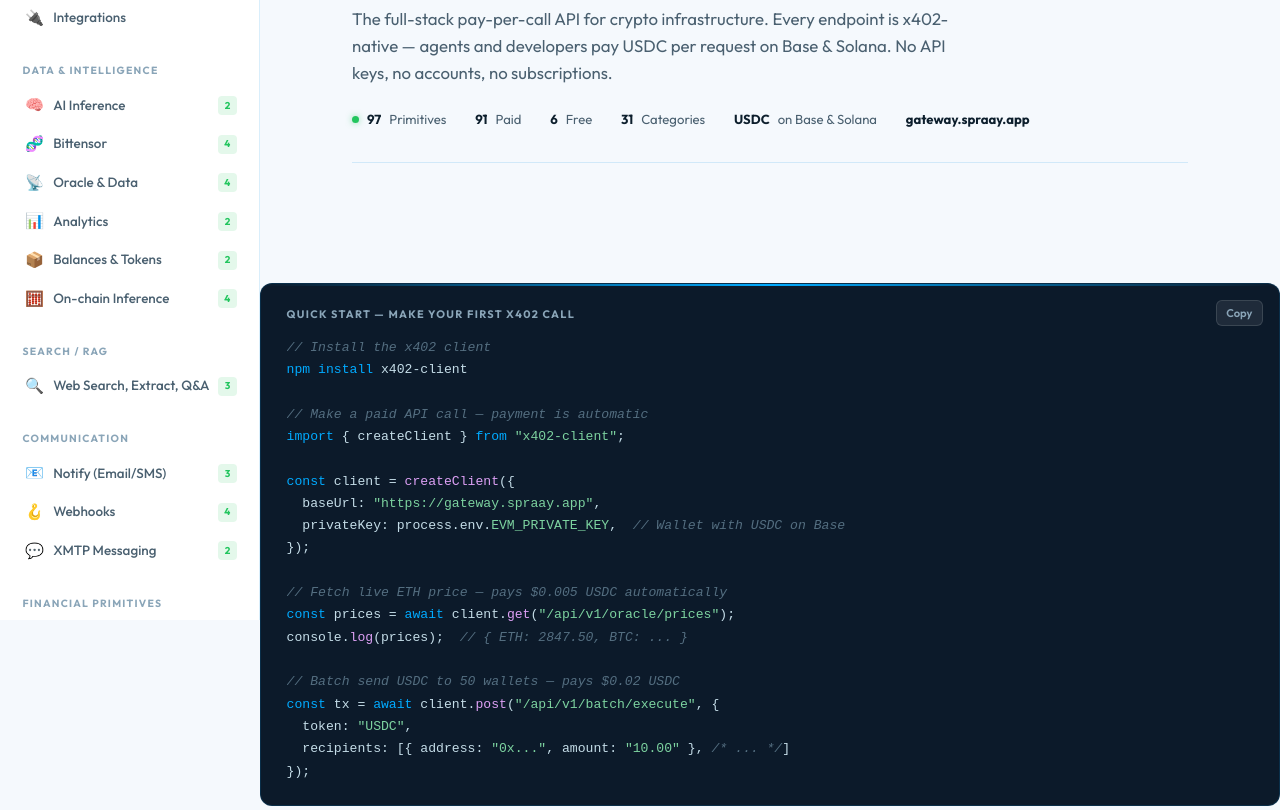
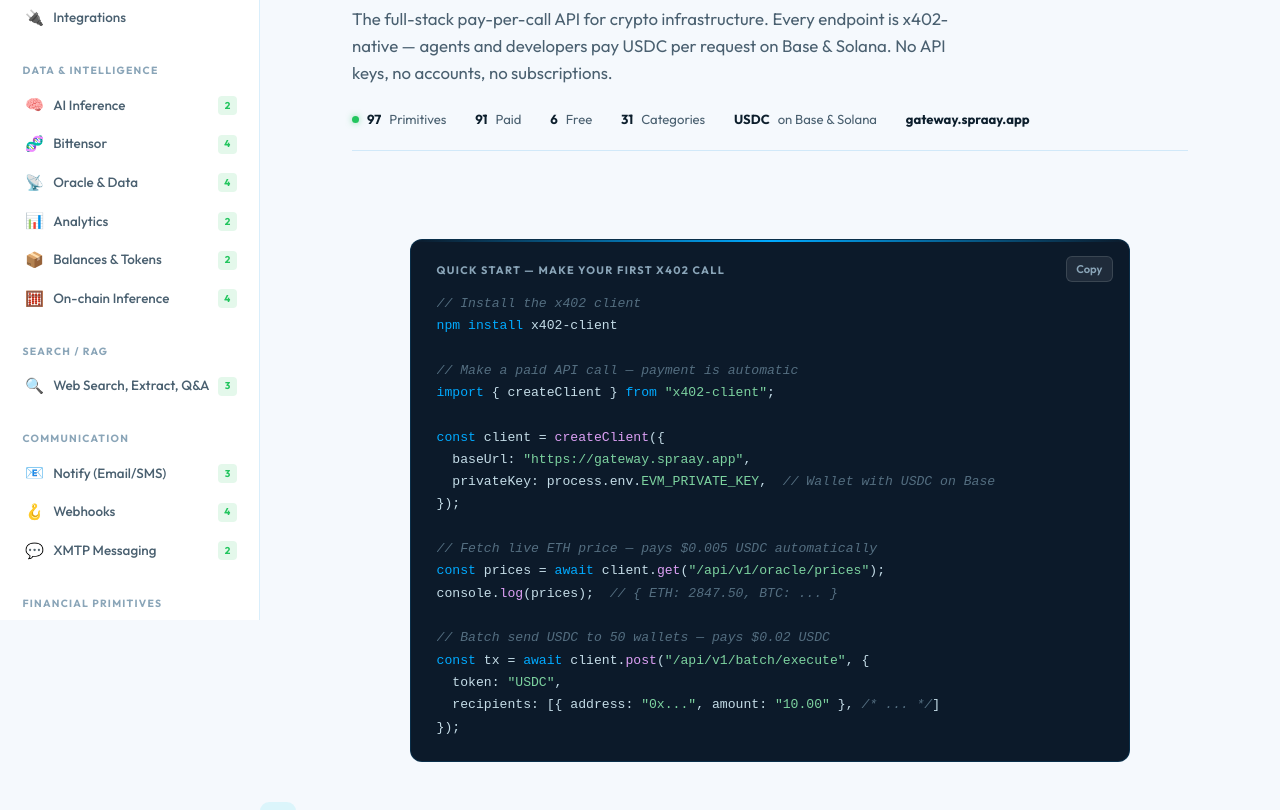
Before and after one commit to plagtech/spraay-docs, a plain HTML site: page index.html in a window 1280 px wide. Shown: the part 180-990 px from the top of the page. Drawn offline with Linux system fonts and the light colour scheme.

```diff
--- a/index.html
+++ b/index.html
@@ -100,7 +100,7 @@
         .content { max-width: 900px; margin: 0 auto; padding: 2.5rem 2rem 5rem; }
 
         /* ── Hero ─────────────────────────────────── */
-        .docs-hero { padding: 2.5rem 0 2rem; border-bottom: 1px solid var(--border); margin-bottom: 2.5rem; }
+        .docs-hero { padding: 2.5rem 0 1.25rem; border-bottom: 1px solid var(--border); margin-bottom: 1rem; }
         .docs-hero h1 { font-size: 2.2rem; font-weight: 800; line-height: 1.15; margin-bottom: 0.6rem; }
         .docs-hero h1 span { background: linear-gradient(135deg, var(--blue-bright), #38d4ff); -webkit-background-clip: text; -webkit-text-fill-color: transparent; }
         .docs-hero p { color: var(--text-dim); font-size: 1.05rem; max-width: 620px; margin-bottom: 1.4rem; }
@@ -110,7 +110,7 @@
         .hero-dot { width: 7px; height: 7px; border-radius: 50%; background: var(--green); box-shadow: 0 0 6px rgba(34,197,94,0.5); }
 
         /* ── Quick Start ─────────────────────────── */
-        .quickstart { background: var(--bg-code); border-radius: 12px; padding: 1.4rem 1.6rem; margin-bottom: 2.5rem; position: relative; overflow: hidden; border: 1px solid rgba(0,170,255,0.15); }
+        .quickstart { background: var(--bg-code); border-radius: 12px; padding: 1.4rem 1.6rem; margin: -0.5rem auto 2.5rem; max-width: 720px; position: relative; overflow: hidden; border: 1px solid rgba(0,170,255,0.15); }
         .quickstart::before { content: ''; position: absolute; top: 0; left: 0; right: 0; height: 2px; background: linear-gradient(90deg, transparent, var(--blue-bright), transparent); }
         .quickstart-label { font-size: 0.68rem; font-weight: 700; text-transform: uppercase; letter-spacing: 0.12em; color: var(--text-muted); margin-bottom: 0.8rem; }
         .quickstart pre { color: var(--text-code); font-size: 0.82rem; line-height: 1.7; overflow-x: auto; white-space: pre; }
```
